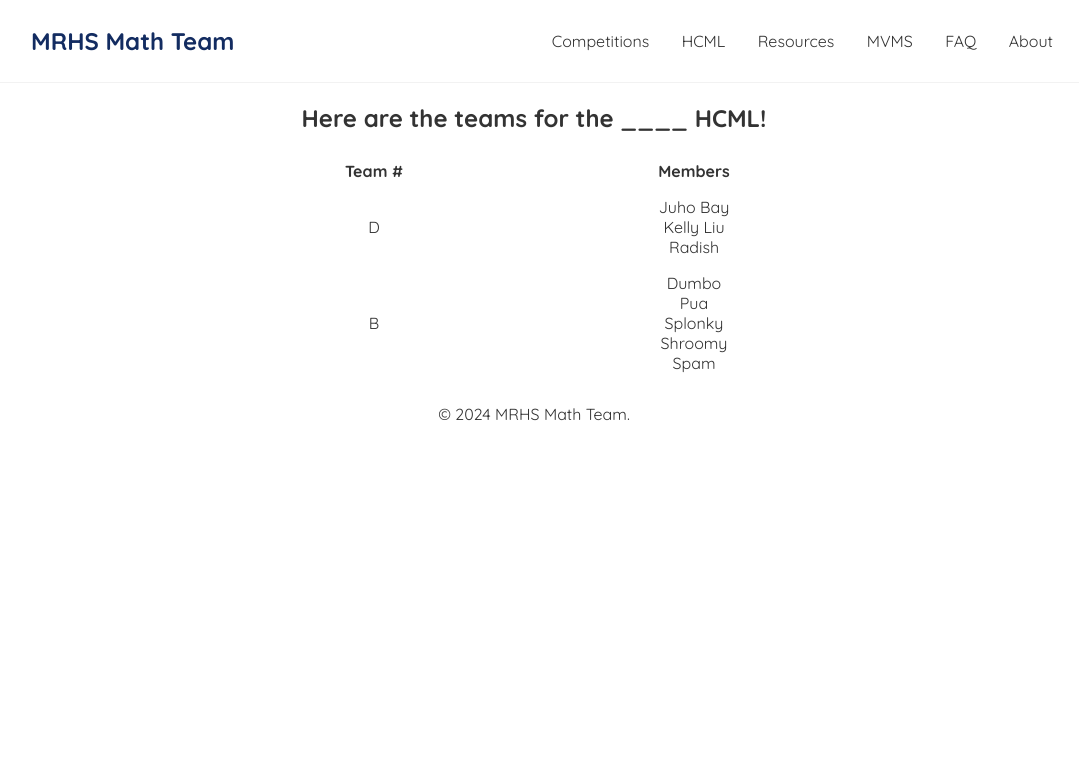
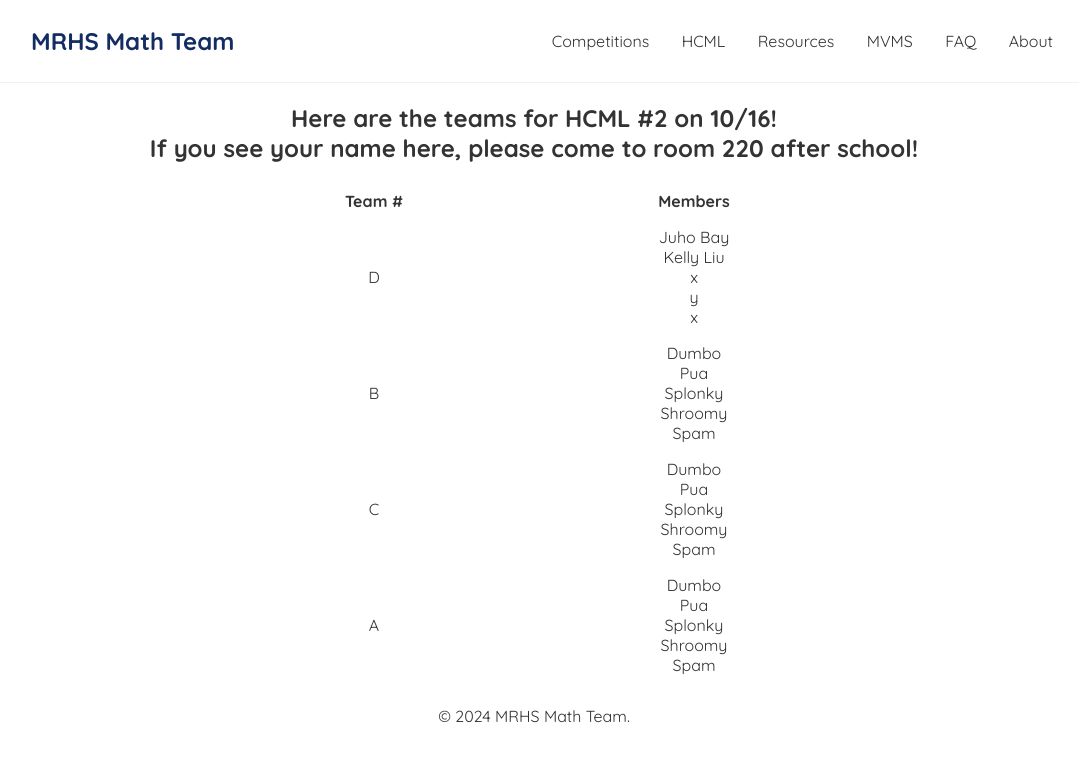
Before and after one commit to kliu3115/MRHS-Math-Team, a React (Vite) app: page /hcml-teams in a window 1280 px wide. Shown: the top 760 px of the page, without its empty margins (106-1190 px from the left). Built offline with nearby package versions, Linux system fonts and the light colour scheme.

Commit message:
updated w/ hcml info + changed hcml teams to make updating easier (formatting)

```diff
--- a/src/HCMLTeams.tsx
+++ b/src/HCMLTeams.tsx
@@ -1,7 +1,8 @@
 const HCMLTeams = () => {
     return (
         <div className = "hcml">
-            <h2> Here are the teams for the ____ HCML! </h2>
+            <h2> Here are the teams for HCML #2 on 10/16! </h2>
+            <h2> If you see your name here, please come to room 220 after school! </h2>
             <br />
             <table>
                 <tr>
@@ -10,10 +11,16 @@ const HCMLTeams = () => {
                 </tr>
                 <tr>
                     <td> D </td>
-                    <td> Juho Bay <br /> Kelly Liu <br /> Radish </td>
+                    <td> Juho Bay <br /> Kelly Liu <br /> x <br /> y <br /> x </td>
                 </tr>
                 <tr>
                     <td> B </td>
+                    <td> Dumbo <br /> Pua <br /> Splonky <br /> Shroomy <br /> Spam </td>
+                </tr>                <tr>
+                    <td> C </td>
+                    <td> Dumbo <br /> Pua <br /> Splonky <br /> Shroomy <br /> Spam </td>
+                </tr>                <tr>
+                    <td> A </td>
                     <td> Dumbo <br /> Pua <br /> Splonky <br /> Shroomy <br /> Spam </td>
                 </tr>
             </table>
--- a/src/Home.tsx
+++ b/src/Home.tsx
@@ -1,9 +1,20 @@
 const Home = () => {
+    //<img src={'https://mrhsnews.com/wp-content/uploads/2023/10/IMG_8301-1.jpg'} height = "300" width = "400"/>
     return (
         <div className = "home">
             <h2>Welcome to the MRHS Math Team!</h2>
-            <img src={'https://mrhsnews.com/wp-content/uploads/2023/10/IMG_8301-1.jpg'} height = "300" width = "400"/>
-            <h3> Meetings every Wednesday in room 220! </h3>
+            <br />
+            <h2> HCML #2 Interest Form is out! Please fill out the Google Form if you would like to participate! </h2>
+            <h3> When: 10/16 from 2:35pm - 5:00pm</h3>
+            <h3>Where: Room 220</h3>
+            <h2 className="emphasis"><a style={{color: 'blue'}} href="https://forms.gle/F7D1P8zY4p1GztK5A"> https://forms.gle/F7D1P8zY4p1GztK5A </a></h2>
+            <br />
+            <h2> General Information: </h2>
+            <h3> Teams will likely be posted in <a href='/hcml-teams'> HCML Teams</a> sometime on Monday/Tuesday so check back then! </h3>
+            <br />
+            <h3> The meet will be held virtually so we can take 30 people since transportation will not be an issue. </h3>
+            <br />
+            <h3> If you are not competing, there will be no meeting this week so please enjoy your week off! We will pick up next week, 10/23 and go over the problems from HCML 2! </h3>
         </div>
     )
 }
--- a/src/index.css
+++ b/src/index.css
@@ -34,6 +34,10 @@
   padding: 10px;
 }
 
+emphasis {
+  color: blue
+}
+
 table {
   margin-left: auto;
   margin-right: auto;
```
